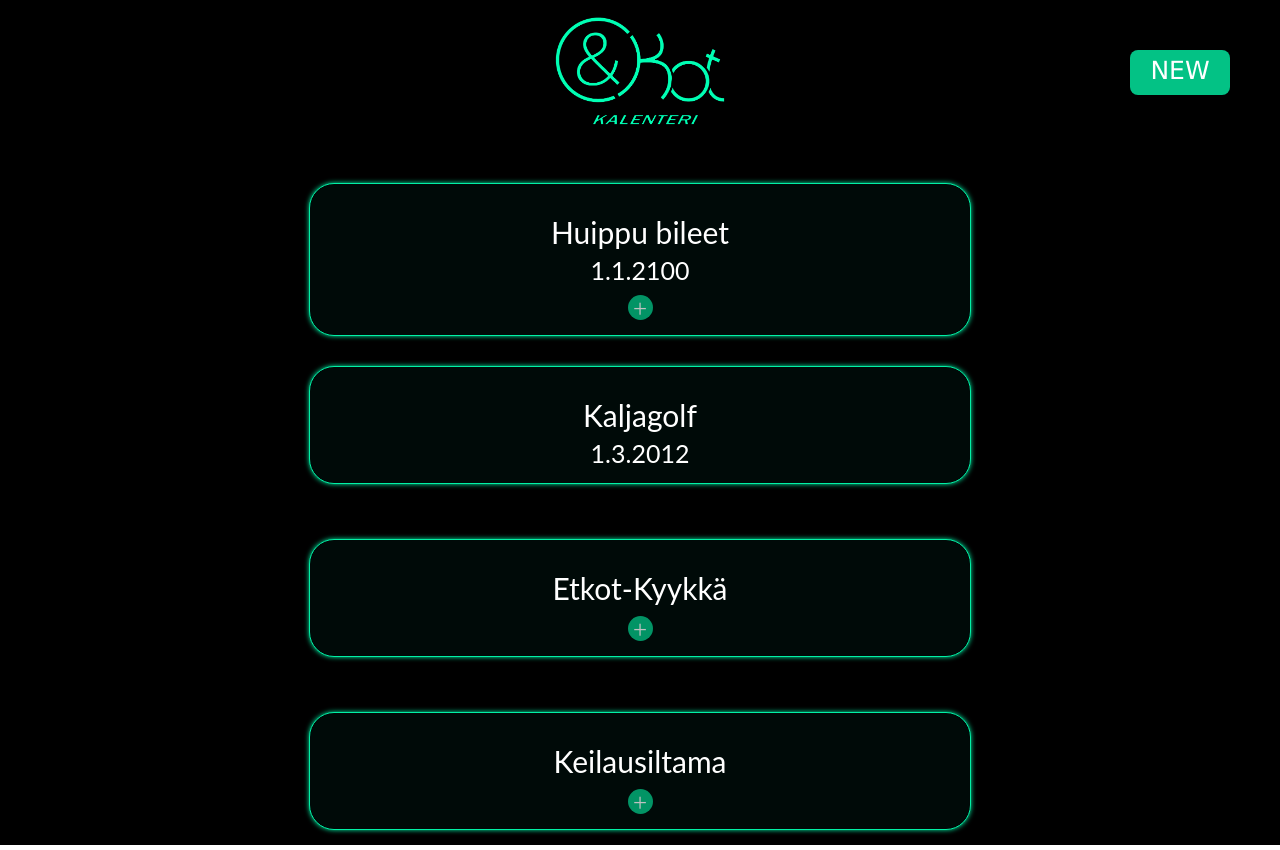
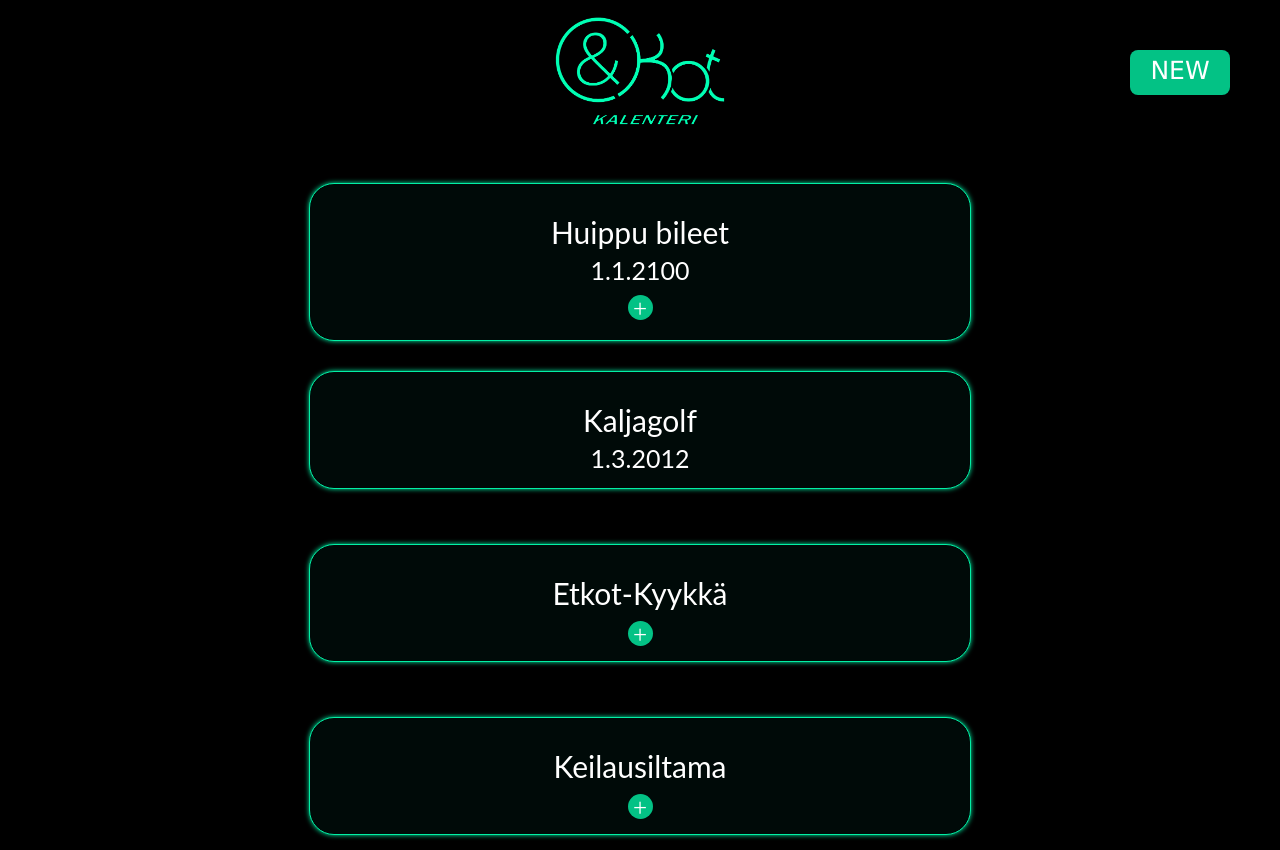
Before and after one commit to etkot/etkot-kalenteri, a Vue app: page / in a window 1280 px wide. In both pictures the pointer is over the element 640 px from the left and 259 px from the top of the page. Built offline with nearby package versions, Linux system fonts and the light colour scheme.

Commit message:
added hover effect to boxes

```diff
--- a/src/components/Event.vue
+++ b/src/components/Event.vue
@@ -66,9 +66,13 @@ export default {
     border-radius: 25px;
     border-style: solid;
     border: 1px solid #02f0a5;
-    box-shadow: 0 0 5px rgba(2, 240, 165, 1);
-    transition: 0.15s ease-out;
+    box-shadow: 0 0 5px #02f0a5;
+    transition: 0.75s ease-out;
+    transition: padding-bottom 0.25s ease-out;
     overflow: hidden;
+}
+#box:hover {
+    padding-bottom: 20px;
 }
 #name {
     color: white;
@@ -89,14 +93,13 @@ export default {
     border-radius: 100%;
     width: 25px;
     height: 25px;
-    opacity: .75;
     margin: auto;
     margin-top: 10px;
     transition: 0.5s;
 }
 #button:hover {
-    border: 1px solidrgb(3, 194, 133, 1);
-    box-shadow: 0 5px 25px rgb(3, 194, 133, 0.4);
+    background-color: #02f0a5;
+    box-shadow: 0 0px 15px #03c286;
     opacity: 1;
 }
 #vote-button {
@@ -114,8 +117,7 @@ export default {
     transition: 0.5s;
 }
 #vote-button:hover {
-    border: 1px solidrgb(3, 194, 133, 1);
-    box-shadow: 0 5px 25px rgb(3, 194, 133, 0.4);
+    box-shadow: 0 0px 25px #03c28566;
     opacity: 1;
 }
 #checkbox {
@@ -138,8 +140,8 @@ export default {
     margin: 4px;
 }
 #checkbox:hover {
-    border: 1px solidrgb(3, 194, 133, 1);
-    box-shadow: 0 5px 25px rgb(3, 194, 133, 0.4);
+    border: 1px solid #03c285;
+    box-shadow: 0 5px 25px #03c28566;
     opacity: 1;
 }
 #plus {
--- a/src/components/New.vue
+++ b/src/components/New.vue
@@ -105,8 +105,8 @@ export default {
     width: 125px;
     height: 52px;
     margin: 48px;
-    border: 1px solidrgb(3, 194, 133, 1);
-    box-shadow: 0 5px 35px rgb(3, 194, 133, 0.4);
+    border: 1px solid #03c285;
+    box-shadow: 0 0px 35px #03c28566;
     opacity: 1;
 }
 #button-text {
```
